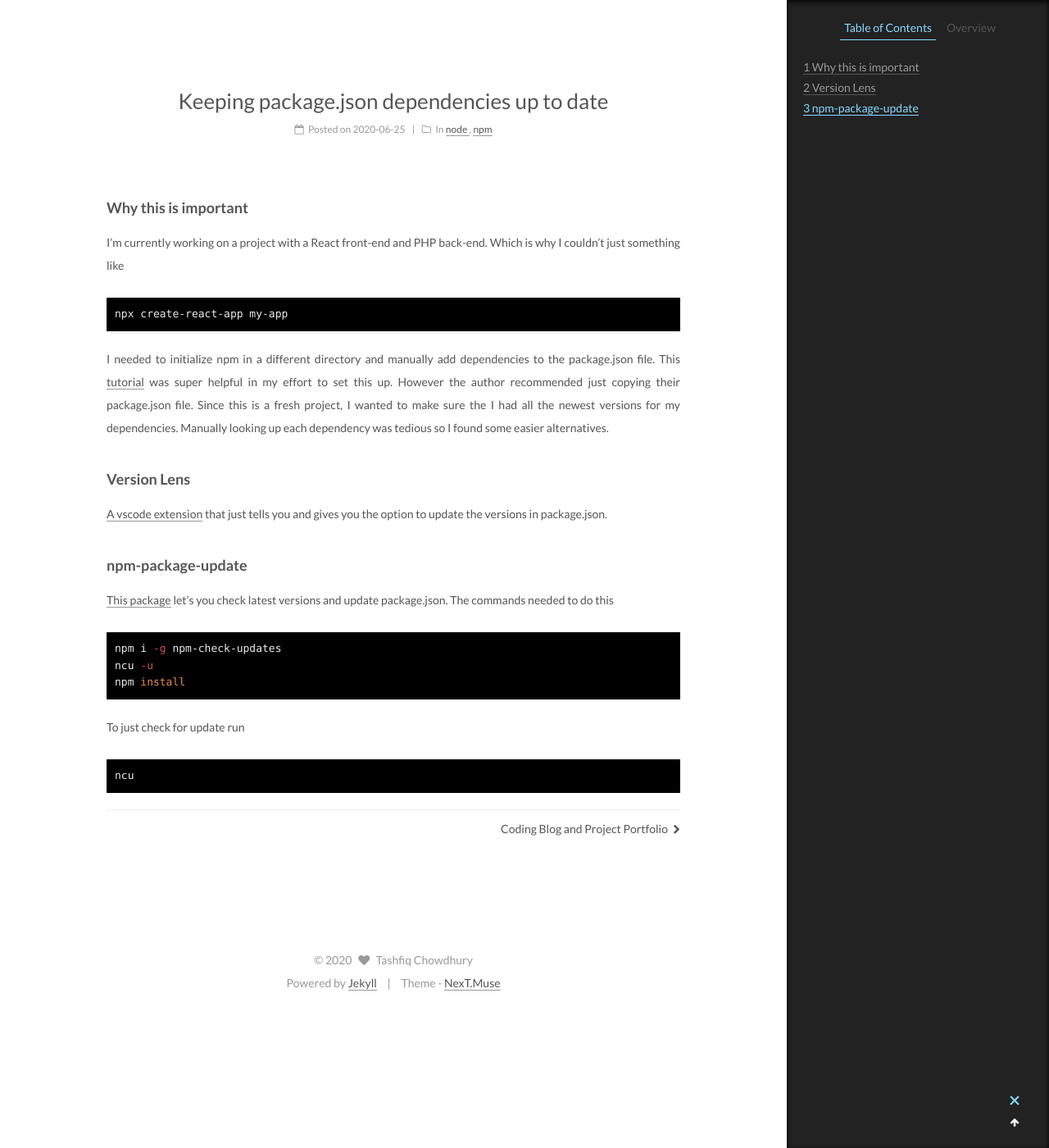
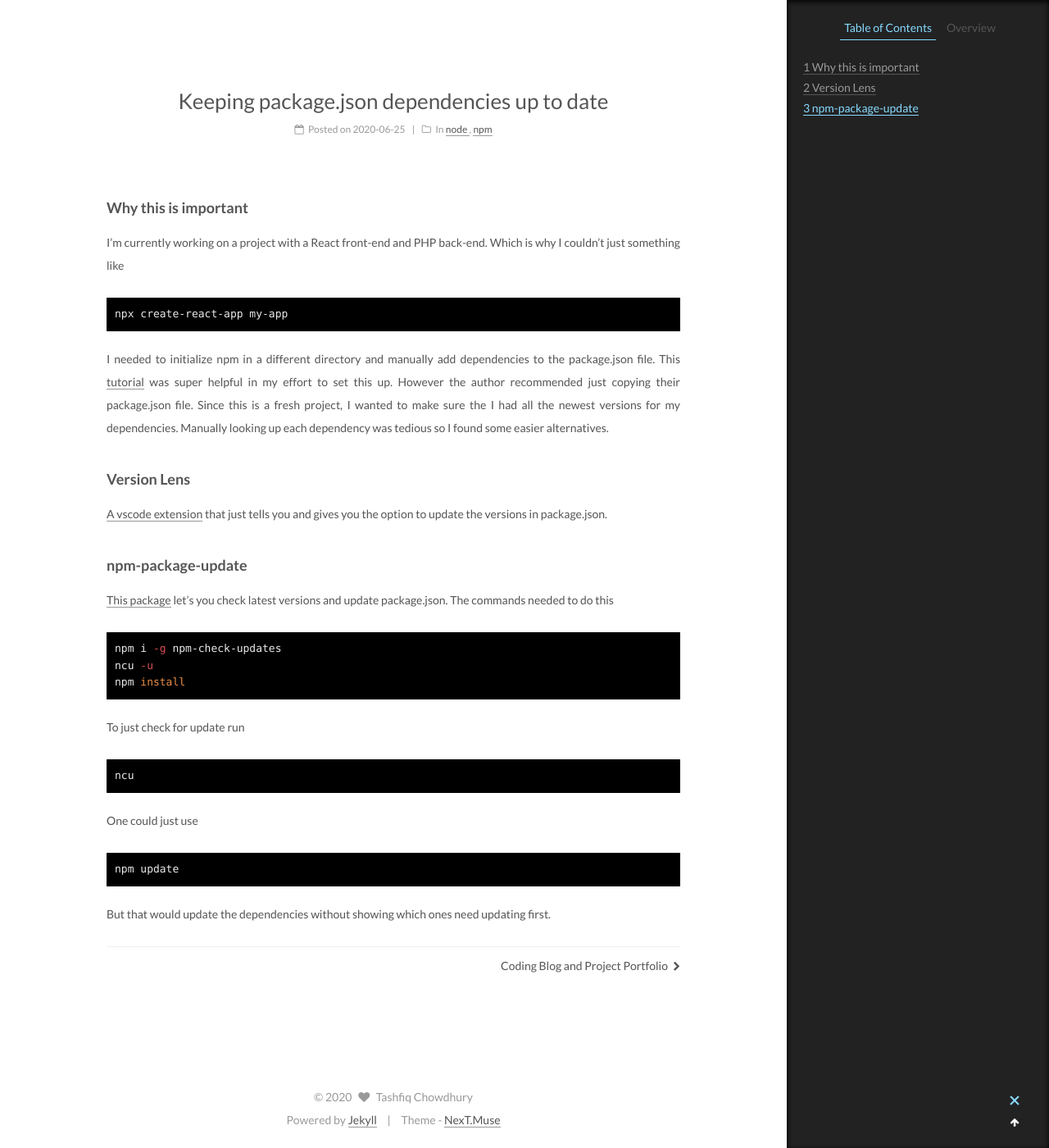
Before and after one commit to tashfooq/tashfooq.github.io, a Jekyll site: the page built from _posts/2020-06-25-update-package-json-dependencies.md, in a window 1280 px wide and 1400 px high, scrolled down 273 px. Shown: the whole window at 82% size. Built offline with Jekyll 4.4.1, drawn with Linux system fonts in a browser that asks for light colours.

Commit message:
Second blog post updated

````diff
--- a/_posts/2020-06-25-update-package-json-dependencies.md
+++ b/_posts/2020-06-25-update-package-json-dependencies.md
@@ -30,3 +30,8 @@ To just check for update run
 ```shell
 ncu
 ```
+One could just use
+```shell
+npm update
+```
+But that would update the dependencies without showing which ones need updating first.
````
